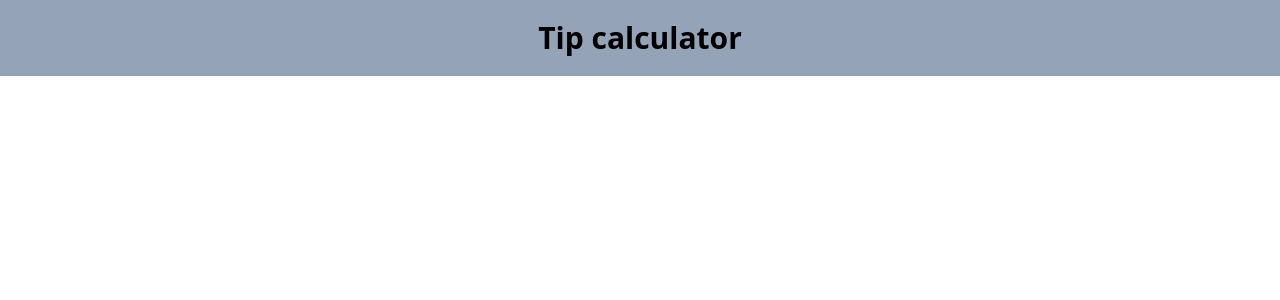
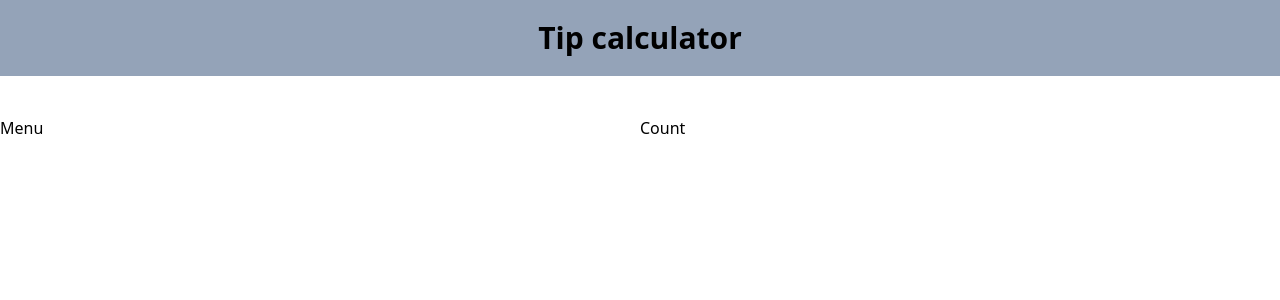
Before and after one commit to antyep/tip_calculator, a React (Vite) app: page / in a window 1280 px wide. Shown: the top 300 px of the page. Built offline with nearby package versions, Linux system fonts and the light colour scheme.

Commit message:
feat(header): grid to separate menu from count

```diff
--- a/src/App.tsx
+++ b/src/App.tsx
@@ -1,5 +1,8 @@
 
+import { menuItems } from "./data/db"
 function App() {
+  console.log(menuItems);
+
 
   return (
     <>
@@ -7,6 +10,15 @@ function App() {
         <h1 className="text-center text-3xl font-black">Tip calculator</h1>
       </header>
 
+      <main className="max-w-7xl mx-auto py-10 grid md:grid-cols-2">
+        <div>
+          <h2>Menu</h2>
+        </div>
+
+        <div>
+          <h2>Count</h2>
+        </div>
+      </main>
 
     </>
   )
```
